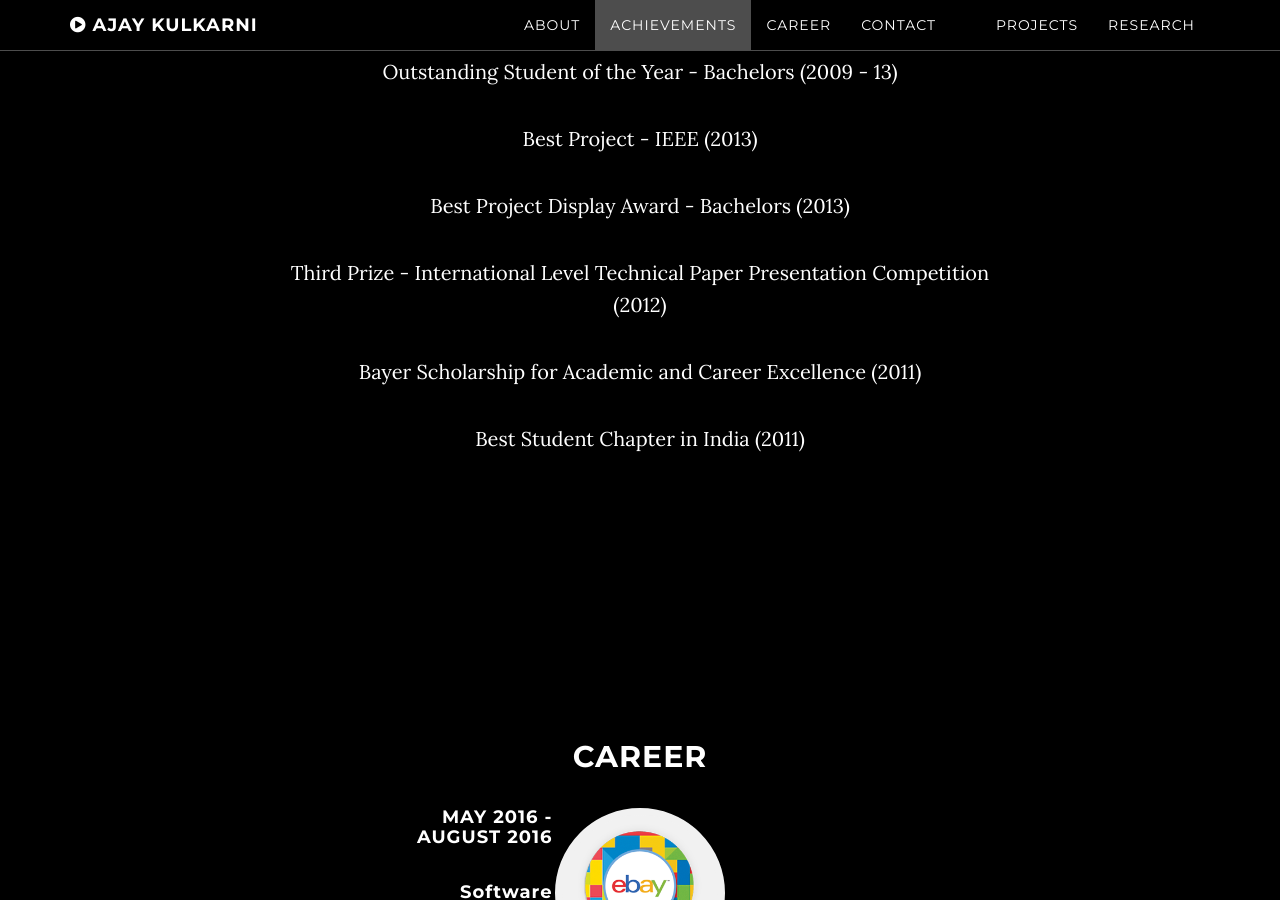
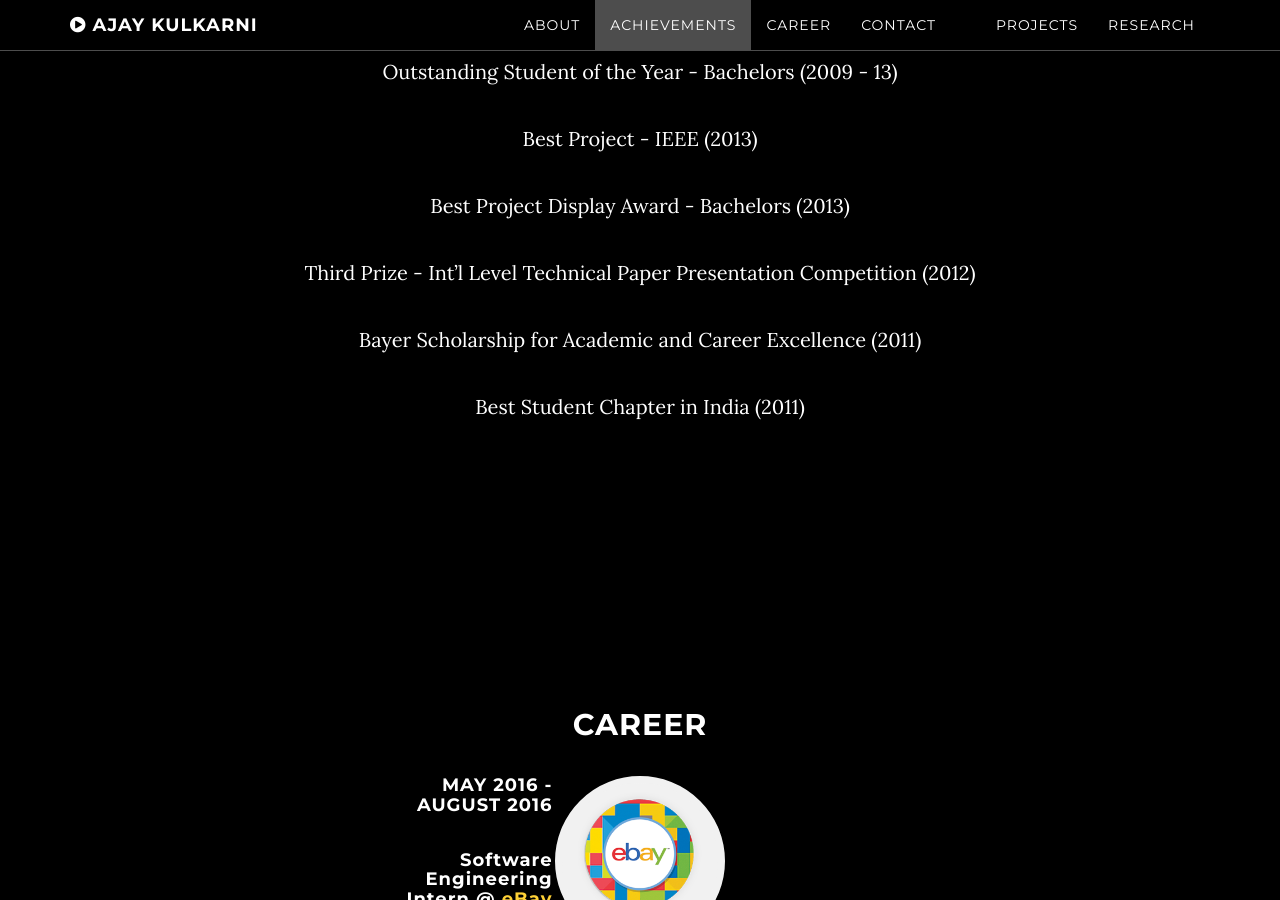
Before and after one commit to ajkulkarni/ajkulkarni.github.io, a Jekyll site: the page built from index.html, in a window 1280 px wide and 900 px high, scrolled down 1969 px. Built offline with Jekyll 4.4.1, drawn with Linux system fonts in a browser that asks for light colours; some of the changed text lies outside the part shown.

Commit message:
Minor changes

```diff
--- a/achievements.html
+++ b/achievements.html
@@ -11,7 +11,7 @@ Best Project - IEEE (2013)
 
 Best Project Display Award - Bachelors (2013)
 
-Third Prize - International Level Technical Paper Presentation Competition (2012)
+Third Prize - Int'l Level Technical Paper Presentation Competition (2012)
 
 Bayer Scholarship for Academic and Career Excellence (2011)
 
--- a/projects.html
+++ b/projects.html
@@ -7,7 +7,7 @@ title: Projects
 
 My Grades – Android Application
 
-Geolocation Prediction of Instagram Images – Python, Apache Spark, AngularJS, REST
+Geolocation Prediction of Instagram Images – Python, Apache Spark, AngularJS
 
 Vogon Web: Online Text Annotation Application – Django, Python, AngularJS
 
```
